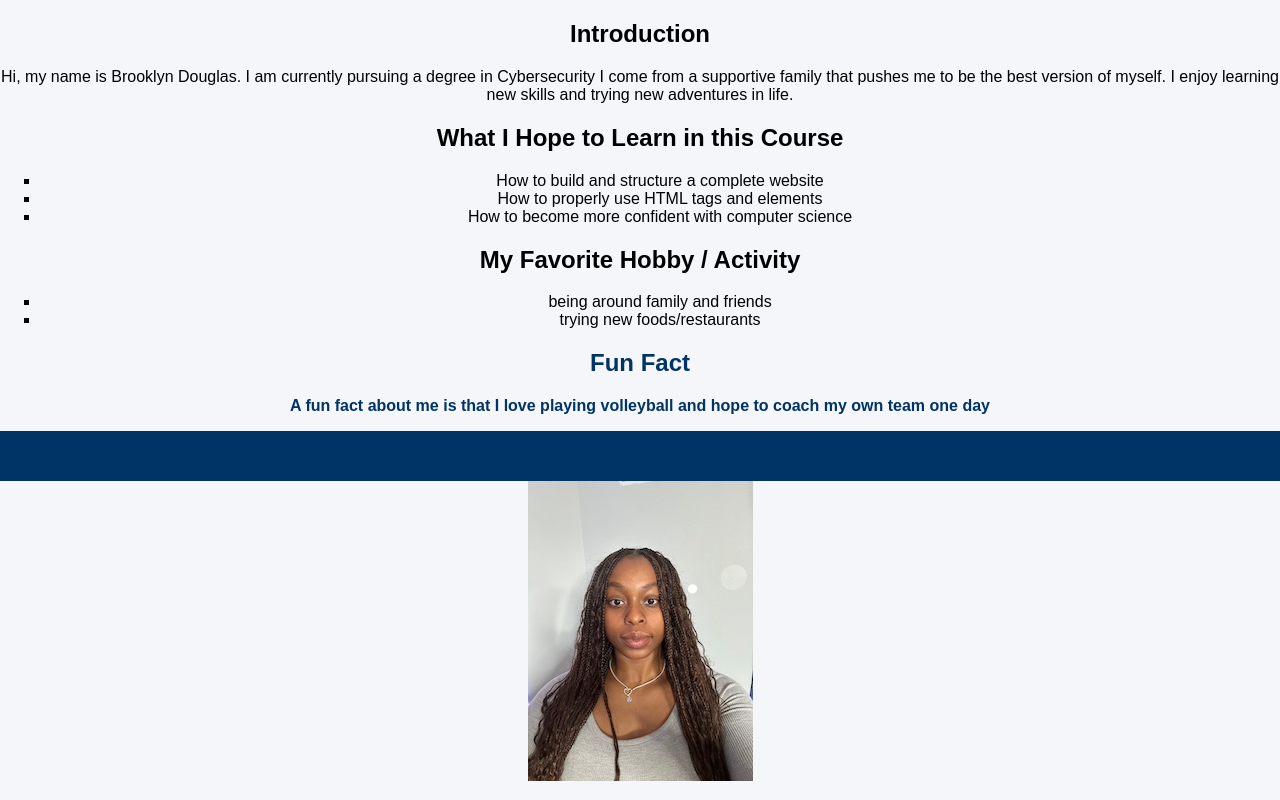
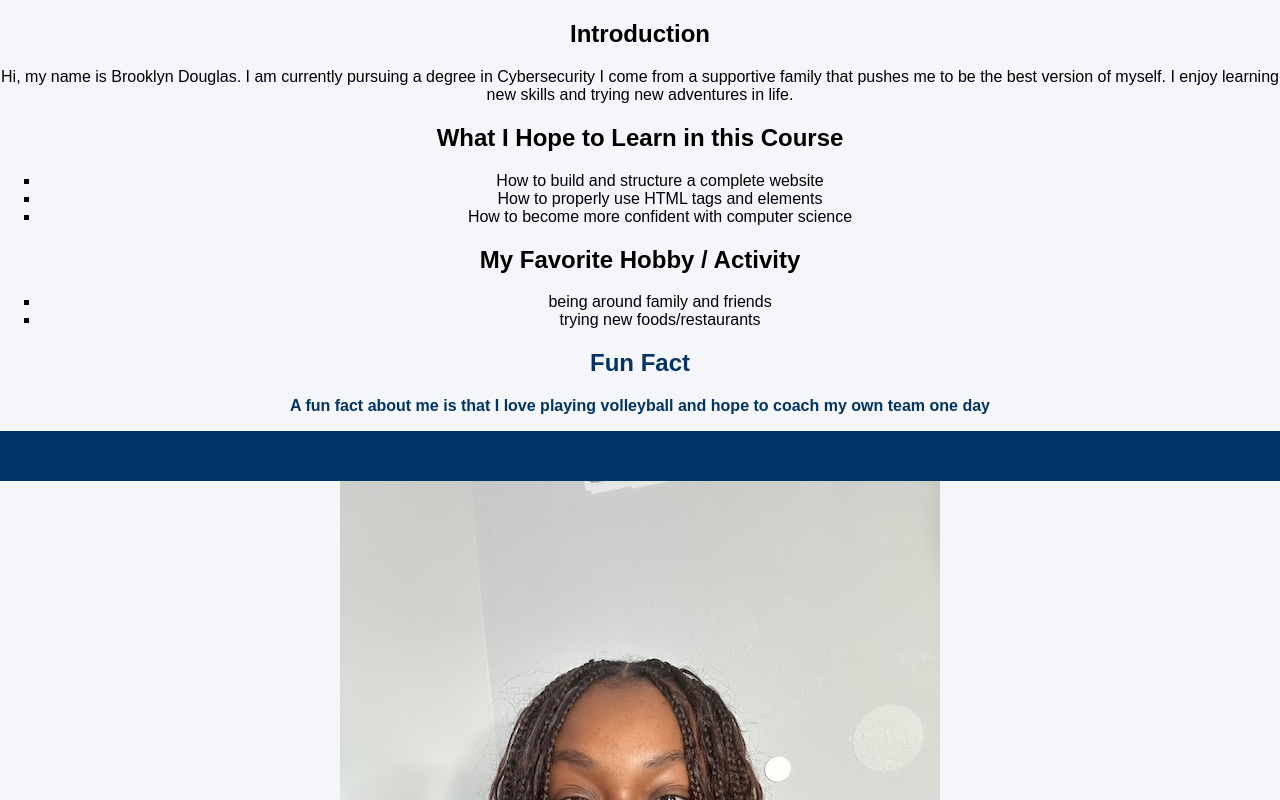
Before and after one commit to Brooklyn3xx/introductions-website, a plain HTML site: page index.html in a window 1280 px wide. Shown: the top 800 px of the page. Drawn offline with Linux system fonts and the light colour scheme.

Commit message:
Update index.html

```diff
--- a/index.html
+++ b/index.html
@@ -46,7 +46,6 @@ I enjoy learning new skills and trying new adventures in life.
     </header>
 
 <div style="text-align: center;">
-    <img src="me-300-by-300.png"
     <img src="me-800-by-800.png" alt="Brooklyn Douglas Headshot">
 </div>
 
```
